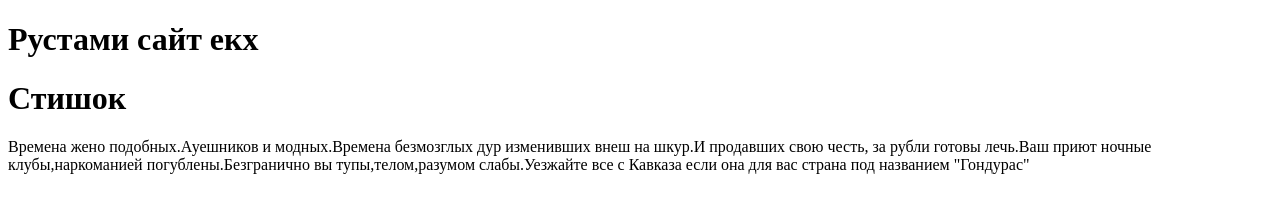
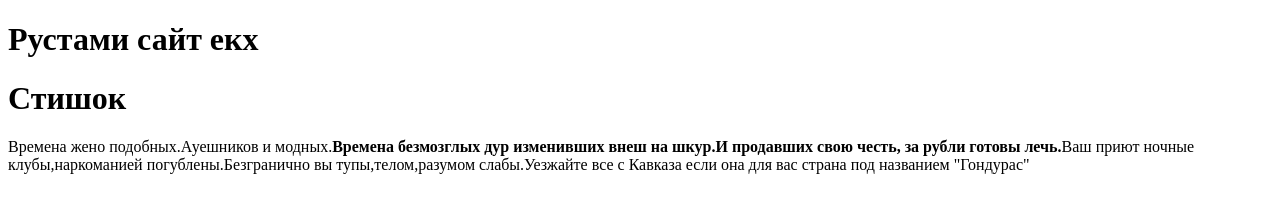
Before and after one commit to ganizhev/ganizhev.github.io, a plain HTML site: page index.html in a window 1280 px wide. Drawn offline with Linux system fonts and the light colour scheme.

Commit message:
experens

```diff
--- a/index.html
+++ b/index.html
@@ -9,7 +9,7 @@
 	<h1>Рустами сайт екх</h1>
     <h1>Стишок</h1>
 
-	<p type=center>Времена жено подобных.Ауешников и модных.Времена безмозглых дур изменивших внеш на  шкур.И продавших свою честь, за рубли готовы лечь.Ваш приют ночные клубы,наркоманией погублены.Безгранично вы тупы,телом,разумом слабы.Уезжайте все с Кавказа если она для вас страна под названием "Гондурас" </p>
+	<p type=center>Времена жено подобных.Ауешников и модных.<strong>Времена безмозглых дур изменивших внеш на  шкур.И продавших свою честь, за рубли готовы лечь.</strong>Ваш приют ночные клубы,наркоманией погублены.Безгранично вы тупы,телом,разумом слабы.Уезжайте все с Кавказа если она для вас страна под названием "Гондурас" </p>
 </body>
 
 </html>
```
Also changed, not shown: Как залить на гит.txt (added).
